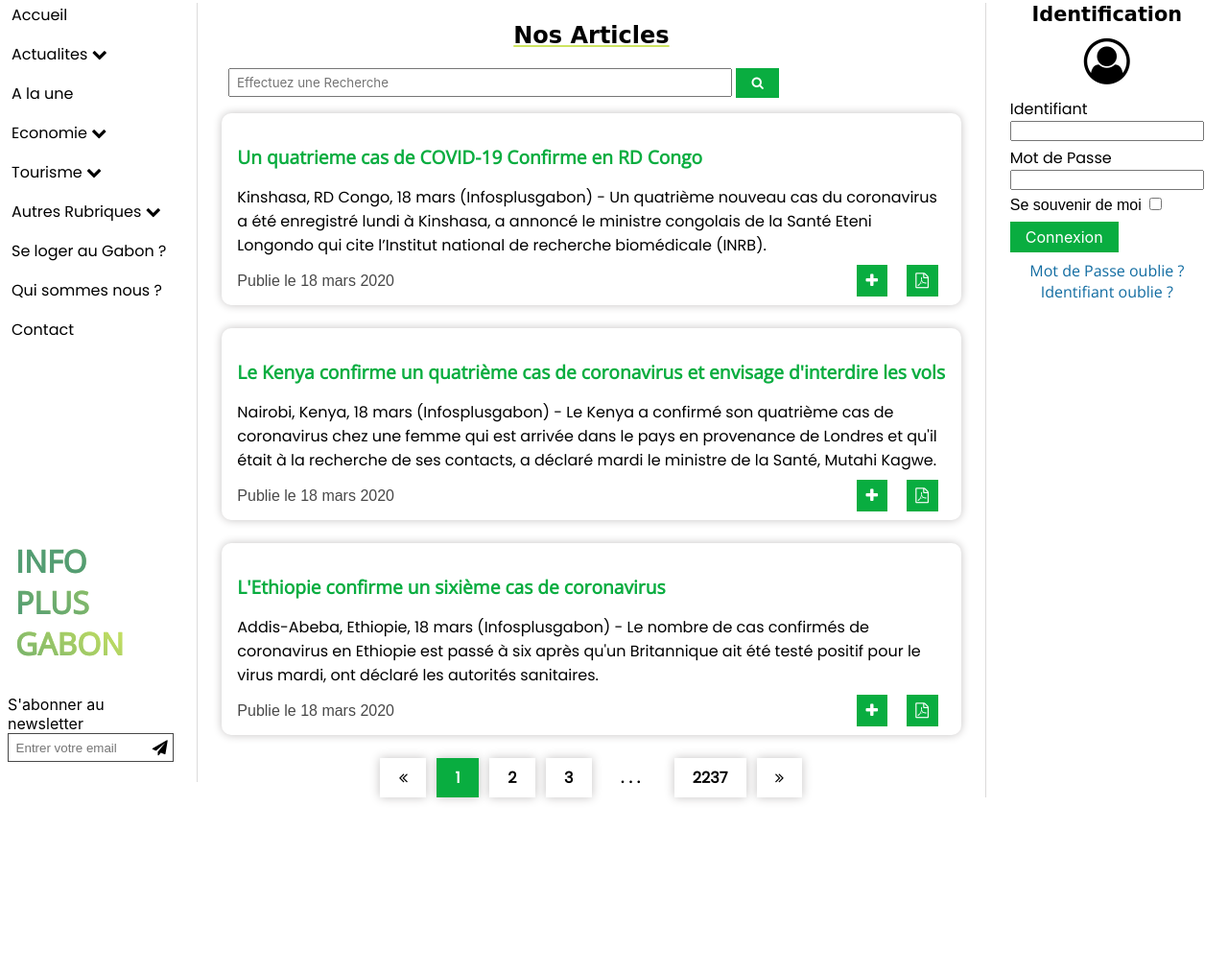
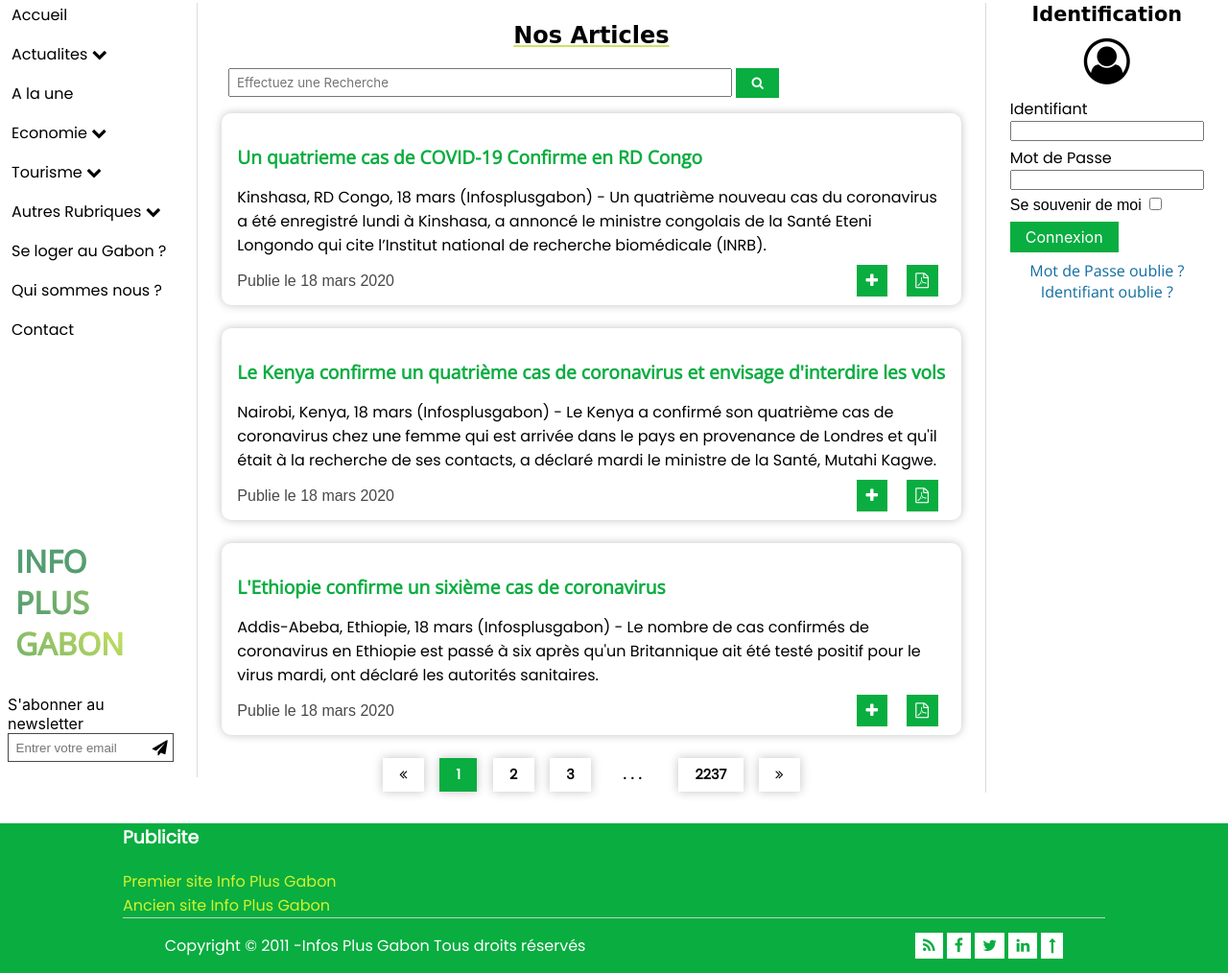
Before and after one commit to dynamo63/info-plus-gabon, a plain HTML site: page index.html in a window 1280 px wide. Shown: the part 653-1667 px from the top of the page at 96% size. Before the commit the page ends 1516 px from the top, so only its background shows below. Drawn offline with nearby package versions, Linux system fonts and the light colour scheme; a web font is replaced by a local one.

Commit message:
Add footer

```diff
--- /dev/null
+++ b/assets/scss/libs/footer.scss
@@ -0,0 +1,32 @@
+footer{
+    background-color: $green;
+    color: $white;
+    font-family: $font-poppins;
+}
+
+.footer__heading{
+    width: 80%;
+    margin: auto;
+    border-bottom: 1px solid $gray;
+
+    ul{
+        @include reset-list;
+    }
+
+    a{
+        text-decoration: none;
+        color: $yellow;
+    }
+}
+
+.footer__content{
+    display: flex;
+    justify-content: space-around;
+    align-items: center;
+}
+
+.footer__links a{
+    padding: .150em .5em;
+    background-color: $white;
+    color: $green;
+}
--- a/assets/scss/libs/posts.scss
+++ b/assets/scss/libs/posts.scss
@@ -84,7 +84,8 @@ article{
 .page{
     box-shadow: 0 0 10px $gray-1;
     font-family: $font-poppins;
-    font-weight: bold;
+    font-weight: 600;
+    font-size: .9em;
     padding: .5em 1.2em;
     color: $dark;
     text-decoration:none;
--- a/assets/scss/libs/utility.scss
+++ b/assets/scss/libs/utility.scss
@@ -1,4 +1,8 @@
 @import url('https://fonts.googleapis.com/css?family=Poppins|Bellota|Open+Sans&display=swap');
+
+html{
+    scroll-behavior: smooth;
+}
 
 body{
     @include reset-space;
--- a/assets/scss/libs/variable.scss
+++ b/assets/scss/libs/variable.scss
@@ -13,6 +13,7 @@ $dark-1:#1d1d1dce;
 $gray:#d8d6d6e0;
 $gray-1:#c4c2c2;
 $link:#116ca1;
+$yellow:rgb(210, 243, 46);
 
 // Background
 $bg-banner:'../img/bois_des_geants_gabon.jpg';
--- a/assets/scss/style.scss
+++ b/assets/scss/style.scss
@@ -12,3 +12,4 @@
 @import 'libs/sidebar.scss';
 @import 'libs/posts.scss';
 @import 'libs/session.scss';
+@import 'libs/footer.scss';
--- a/index.html
+++ b/index.html
@@ -216,5 +216,25 @@
         </div>
     </main>
 
+    <footer>
+        <div class="footer__heading">
+            <h3>Publicite</h3>
+            <ul>
+                <li><a href="#">Premier site Info Plus Gabon</a></li>
+                <li><a href="#">Ancien site Info Plus Gabon</a></li>
+            </ul>
+        </div>
+        <div class="footer__content">
+            <p>Copyright © 2011 -Infos Plus Gabon Tous droits réservés</p>
+            <div class="footer__links">
+                <a href="#"><i class="fa fa-rss" aria-hidden="true"></i></a>
+                <a href="#"><i class="fa fa-facebook" aria-hidden="true"></i></a>
+                <a href="#"><i class="fa fa-twitter" aria-hidden="true"></i></a>
+                <a href="#"><i class="fa fa-linkedin" aria-hidden="true"></i></a>
+                <a href="#" title="To the Top"><i class="fa fa-long-arrow-up" aria-hidden="true"></i></a>
+            </div>
+        </div>
+    </footer>
+
 </body>
 </html>
```
Also changed, not shown: assets/css/style.min.css.
